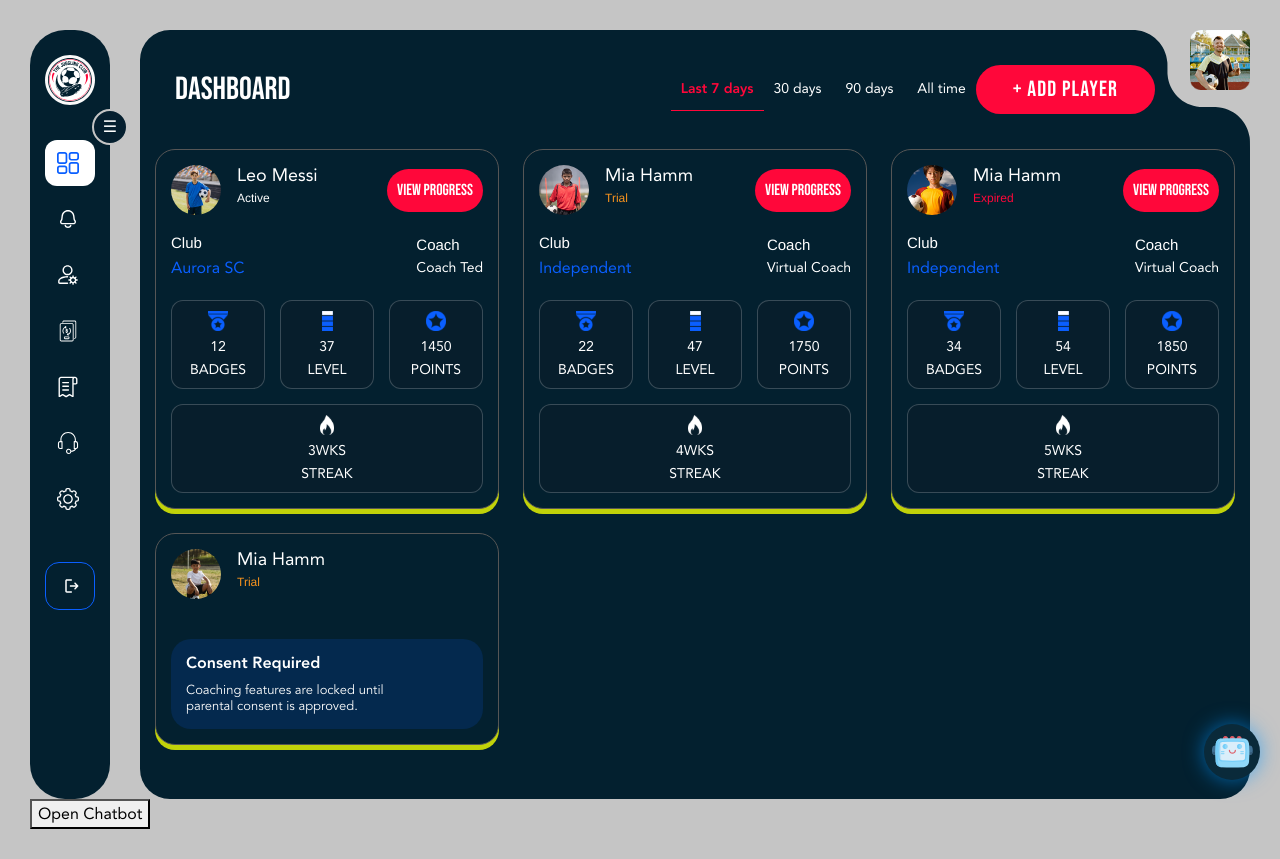
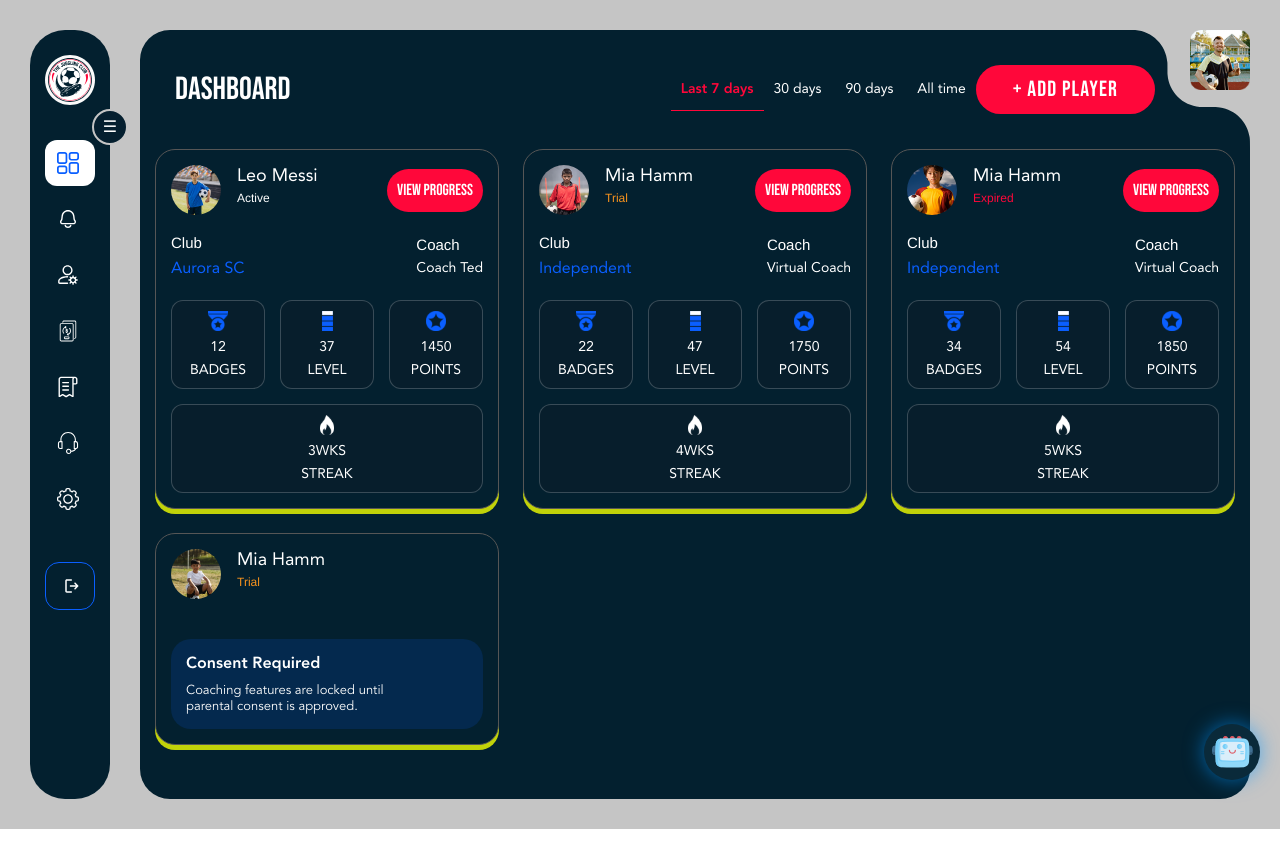
Before and after one commit to sanjayjploft/the-juggling-club, a Next.js app: page /dashboard in a window 1280 px wide. After the commit the page ends 829 px from the top, so only its background shows below. Built offline with nearby package versions, Linux system fonts and the light colour scheme.

Commit message:
updated code

```diff
--- a/src/app/(clubpanel)/layout.js
+++ b/src/app/(clubpanel)/layout.js
@@ -38,7 +38,6 @@ export default function DashboardLayout({ children }) {
     <main className={shouldRemoveClass ? "" : "dashboard-main"}>
       {children}
       <Chatbot />
-      <button onClick={() => setShowChat(true)}>Open Chatbot</button>
 
       {showChat && <Chatbot showButton={false} />}
     </main>
--- a/src/app/(coachpanel)/layout.js
+++ b/src/app/(coachpanel)/layout.js
@@ -31,7 +31,6 @@ export default function DashboardLayout({ children }) {
     <main className={shouldRemoveClass ? "" : "dashboard-main"}>
       {children}
       <Chatbot />
-      <button onClick={() => setShowChat(true)}>Open Chatbot</button>
 
       {showChat && <Chatbot showButton={false} />}
     </main>
--- a/src/app/(dashboard)/layout.js
+++ b/src/app/(dashboard)/layout.js
@@ -25,7 +25,6 @@ export default function DashboardLayout({ children }) {
       <main className="dashboard-main">
         {children}
         <Chatbot />
-        <button onClick={() => setShowChat(true)}>Open Chatbot</button>
 
         {showChat && <Chatbot showButton={false} />}
       </main>
```
Also changed, not shown: public/assets/image/map-journey.png.
